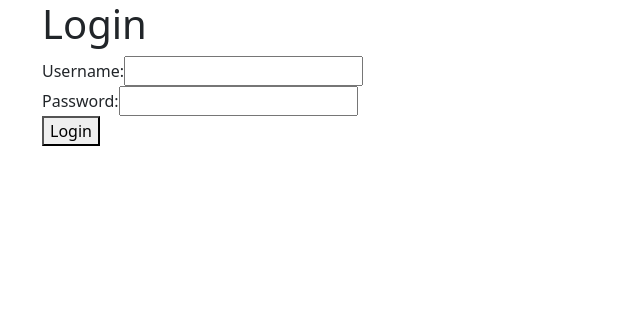
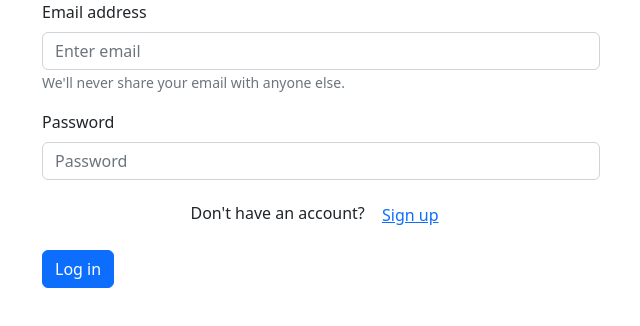
Before and after one commit to Byron-web/new-todo-app, a React (Create React App) app in the folder client/: page / in a window 1280 px wide. Shown: the top 326 px of the page, without its empty margins (319-959 px from the left). Built offline with nearby package versions, Linux system fonts and the light colour scheme; no server answers.

Commit message:
refactor

```diff
--- a/client/src/App.js
+++ b/client/src/App.js
@@ -1,6 +1,7 @@
 import React, { useState, useEffect } from "react";
 import Login from "./components/login/Login";
 import TodoList from "./components/todo/TodoList";
+import "bootstrap/dist/css/bootstrap.min.css";
 
 function App() {
   const [isLoggedIn, setIsLoggedIn] = useState(false);
@@ -35,11 +36,12 @@ function App() {
 
   return (
     <div className="App">
-      {isLoggedIn ? (
+      {/* {isLoggedIn ? (
         <TodoList token={token} onLogout={handleLogout} />
       ) : (
         <Login onLogin={handleLogin} />
-      )}
+      )} */}
+      <Login />
     </div>
   );
 }
--- a/client/src/components/login/LoginForm.js
+++ b/client/src/components/login/LoginForm.js
@@ -1,61 +1,100 @@
 import React, { useState } from "react";
-import "bootstrap/dist/css/bootstrap.min.css";
+import { Modal, Form, Button } from "react-bootstrap";
 
-function Login(props) {
-  const [username, setUsername] = useState("");
+const LoginForm = ({ show, handleClose, handleShowSignup }) => {
+  const [email, setEmail] = useState("");
   const [password, setPassword] = useState("");
+  const [isSignup, setIsSignup] = useState(false);
+  const [confirmPassword, setConfirmPassword] = useState("");
 
-  const handleLogin = () => {
+  const handleSubmit = (e) => {
+    e.preventDefault();
+    const loginData = { email, password };
     fetch("/api/users/login", {
       method: "POST",
       headers: {
         "Content-Type": "application/json",
       },
-      body: JSON.stringify({ username, password }),
+      body: JSON.stringify(loginData),
     })
       .then((res) => {
         if (res.ok) {
           return res.json();
+        } else {
+          throw new Error("Login failed");
         }
-        throw new Error("Invalid credentials");
       })
       .then((data) => {
-        // Set the JWT token in App state
-        props.onLogin(data.token);
+        onLogin(data.token);
       })
       .catch((error) => {
-        console.error(error);
+        console.log(error);
+        alert("Login failed. Please try again.");
       });
   };
 
   return (
-    <div>
-      <h1>Login</h1>
-      <form>
-        <div>
-          <label htmlFor="username">Username:</label>
-          <input
-            type="text"
-            id="username"
-            value={username}
-            onChange={(e) => setUsername(e.target.value)}
+    <Form onSubmit={handleSubmit}>
+      <Form.Group className="mb-3" controlId="formBasicEmail">
+        <Form.Label>Email address</Form.Label>
+        <Form.Control
+          type="email"
+          placeholder="Enter email"
+          value={email}
+          onChange={(e) => setEmail(e.target.value)}
+        />
+        <Form.Text className="text-muted">
+          We'll never share your email with anyone else.
+        </Form.Text>
+      </Form.Group>
+
+      <Form.Group className="mb-3" controlId="formBasicPassword">
+        <Form.Label>Password</Form.Label>
+        <Form.Control
+          type="password"
+          placeholder="Password"
+          value={password}
+          onChange={(e) => setPassword(e.target.value)}
+        />
+      </Form.Group>
+      {isSignup && (
+        <Form.Group className="mb-3" controlId="formBasicConfirmPassword">
+          <Form.Label>Confirm Password</Form.Label>
+          <Form.Control
+            type="password"
+            placeholder="Confirm Password"
+            value={confirmPassword}
+            onChange={(e) => setConfirmPassword(e.target.value)}
           />
-        </div>
-        <div>
-          <label htmlFor="password">Password:</label>
-          <input
-            type="password"
-            id="password"
-            value={password}
-            onChange={(e) => setPassword(e.target.value)}
-          />
-        </div>
-        <button type="button" onClick={handleLogin}>
-          Login
-        </button>
-      </form>
-    </div>
+        </Form.Group>
+      )}
+      <div className="d-flex justify-content-around align-items-center mb-3">
+        {isSignup ? (
+          <p className="m-0">
+            Already have an account?{" "}
+            <Button variant="link" onClick={() => setIsSignup(false)}>
+              Log in
+            </Button>
+          </p>
+        ) : (
+          <p className="m-0">
+            Don't have an account?{" "}
+            <Button variant="link" onClick={() => setIsSignup(true)}>
+              Sign up
+            </Button>
+          </p>
+        )}
+      </div>
+      <Button variant="primary" type="submit">
+        {isSignup ? "Sign up" : "Log in"}
+      </Button>
+      {isSignup && (
+        <Button variant="link" onClick={handleClose}>
+          Cancel
+        </Button>
+      )}
+    </Form>
   );
-}
+};
 
-export default Login;
+export default LoginForm;
--- a/client/src/components/login/SignupForm.js
+++ b/client/src/components/login/SignupForm.js
@@ -5,17 +5,52 @@ const SignupForm = ({ show, handleClose, handleShowLogin }) => {
   const [email, setEmail] = useState("");
   const [password, setPassword] = useState("");
   const [confirmPassword, setConfirmPassword] = useState("");
+  const [signupSuccess, setSignupSuccess] = useState(false);
+  const [signupError, setSignupError] = useState("");
 
   const handleSubmit = (e) => {
     e.preventDefault();
-    // Handle signup logic here
+    if (password !== confirmPassword) {
+      setSignupError("Passwords do not match");
+      return;
+    }
+
+    fetch("/api/users/register", {
+      method: "POST",
+      headers: {
+        "Content-Type": "application/json",
+      },
+      body: JSON.stringify({
+        email: email,
+        password: password,
+      }),
+    })
+      .then((response) => {
+        if (!response.ok) {
+          throw new Error("Network response was not ok");
+        }
+        return response.json();
+      })
+      .then((data) => {
+        setSignupSuccess(true);
+        setSignupError("");
+      })
+      .catch((error) => {
+        setSignupSuccess(false);
+        setSignupError(error.message);
+      });
   };
 
   return (
     <Form onSubmit={handleSubmit}>
       <Form.Group className="mb-3" controlId="formBasicEmail">
         <Form.Label>Email address</Form.Label>
-        <Form.Control type="email" placeholder="Enter email" />
+        <Form.Control
+          type="email"
+          placeholder="Enter email"
+          value={email}
+          onChange={(e) => setEmail(e.target.value)}
+        />
         <Form.Text className="text-muted">
           We'll never share your email with anyone else.
         </Form.Text>
@@ -23,11 +58,21 @@ const SignupForm = ({ show, handleClose, handleShowLogin }) => {
 
       <Form.Group className="mb-3" controlId="formBasicPassword">
         <Form.Label>Password</Form.Label>
-        <Form.Control type="password" placeholder="Password" />
+        <Form.Control
+          type="password"
+          placeholder="Password"
+          value={password}
+          onChange={(e) => setPassword(e.target.value)}
+        />
       </Form.Group>
       <Form.Group className="mb-3" controlId="formBasicConfirmPassword">
         <Form.Label>Confirm Password</Form.Label>
-        <Form.Control type="password" placeholder="Confirm Password" />
+        <Form.Control
+          type="password"
+          placeholder="Confirm Password"
+          value={confirmPassword}
+          onChange={(e) => setConfirmPassword(e.target.value)}
+        />
       </Form.Group>
       <div className="d-flex justify-content-around align-items-center mb-3">
         <p className="m-0">Or</p>
@@ -38,6 +83,10 @@ const SignupForm = ({ show, handleClose, handleShowLogin }) => {
       <Button variant="success" type="submit">
         Sign up
       </Button>
+      {signupSuccess && (
+        <div className="text-success mt-3">Sign up successful!</div>
+      )}
+      {signupError && <div className="text-danger mt-3">{signupError}</div>}
     </Form>
   );
 };
--- a/client/src/components/todo/TodoList.js
+++ b/client/src/components/todo/TodoList.js
@@ -1,61 +1,61 @@
-import React, { useState, useEffect } from "react";
-import { Button, Form } from "react-bootstrap";
-import TodoItem from "./TodoItem";
+// import React, { useState, useEffect } from "react";
+// import { Button, Form } from "react-bootstrap";
+// import TodoItem from "./TodoItem";
 
-const TodoList = () => {
-  const [todos, setTodos] = useState([]);
-  const [newTodo, setNewTodo] = useState("");
+// const TodoList = () => {
+//   const [todos, setTodos] = useState([]);
+//   const [newTodo, setNewTodo] = useState("");
 
-  useEffect(() => {
-    fetch("/api/todo")
-      .then((response) => response.json())
-      .then((data) => setTodos(data));
-  }, []);
+//   useEffect(() => {
+//     fetch("/api/todo")
+//       .then((response) => response.json())
+//       .then((data) => setTodos(data));
+//   }, []);
 
-  const handleCreate = (event) => {
-    event.preventDefault();
-    fetch("/api/todo", {
-      method: "POST",
-      headers: {
-        "Content-Type": "application/json",
-      },
-      body: JSON.stringify({ title: newTodo, completed: false }),
-    })
-      .then((response) => response.json())
-      .then((data) => {
-        setTodos([...todos, data]);
-        setNewTodo("");
-      });
-  };
+//   const handleCreate = (event) => {
+//     event.preventDefault();
+//     fetch("/api/todo", {
+//       method: "POST",
+//       headers: {
+//         "Content-Type": "application/json",
+//       },
+//       body: JSON.stringify({ title: newTodo, completed: false }),
+//     })
+//       .then((response) => response.json())
+//       .then((data) => {
+//         setTodos([...todos, data]);
+//         setNewTodo("");
+//       });
+//   };
 
-  const handleInputChange = (event) => {
-    setNewTodo(event.target.value);
-  };
+//   const handleInputChange = (event) => {
+//     setNewTodo(event.target.value);
+//   };
 
-  return (
-    <div>
-      <h1>Todo List</h1>
-      <ul>
-        {todos.map((todo) => (
-          <TodoItem key={todo._id} todo={todo} />
-        ))}
-      </ul>
-      <Form onSubmit={handleCreate}>
-        <Form.Group controlId="formBasicEmail">
-          <Form.Label>Title</Form.Label>
-          <Form.Control
-            type="text"
-            placeholder="Enter title"
-            value={newTodo}
-            onChange={handleInputChange}
-          />
-        </Form.Group>
-        <Button variant="primary" type="submit">
-          Create
-        </Button>{" "}
-      </Form>
-    </div>
-  );
-};
+//   return (
+//     <div>
+//       <h1>Todo List</h1>
+//       <ul>
+//         {todos.map((todo) => (
+//           <TodoItem key={todo._id} todo={todo} />
+//         ))}
+//       </ul>
+//       <Form onSubmit={handleCreate}>
+//         <Form.Group controlId="formBasicEmail">
+//           <Form.Label>Title</Form.Label>
+//           <Form.Control
+//             type="text"
+//             placeholder="Enter title"
+//             value={newTodo}
+//             onChange={handleInputChange}
+//           />
+//         </Form.Group>
+//         <Button variant="primary" type="submit">
+//           Create
+//         </Button>{" "}
+//       </Form>
+//     </div>
+//   );
+// };
 
-export default TodoList;
+// export default TodoList;
--- a/package.json
+++ b/package.json
@@ -3,6 +3,7 @@
   "version": "1.0.0",
   "description": "",
   "main": "index.js",
+  "proxy": "http://localhost:5000",
   "scripts": {
     "client-build": "cd client & react-scripts build",
     "client-start": "cd client & react-scripts start",
```
Also changed, not shown: 1 other file (tests, documents, lock files or other folders).
